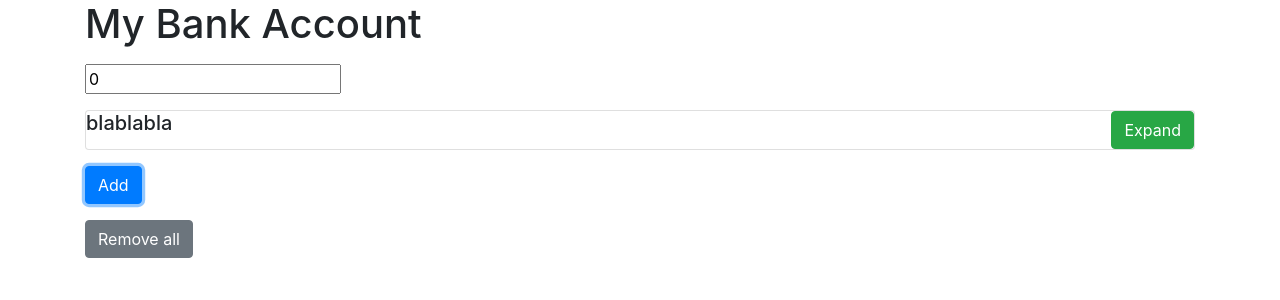
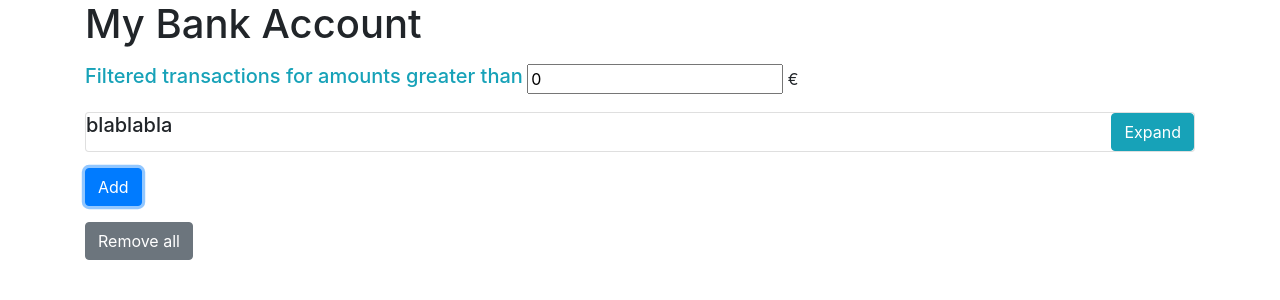
Before and after one commit to fabiosussetto/dechit-react-1, a React (Create React App) app: page / in a window 1280 px wide. Both pictures are taken after a click on the button "Add". Shown: the top 300 px of the page. Built offline with nearby package versions, Linux system fonts and the light colour scheme; no server answers.

Commit message:
refactored variables

```diff
--- a/src/App.js
+++ b/src/App.js
@@ -9,7 +9,7 @@ class App extends Component {
   state = {
     title : 'My Bank Account',
     transactions: [],
-    value: 0
+    filterAmount: 0
   }
 
   fetchData = () => {
@@ -28,7 +28,8 @@ class App extends Component {
 
   clearTransactions = () => {
     this.setState({
-      transactions: []
+      transactions: [],
+      filterAmount: 0
     })
   }
 
@@ -77,12 +78,12 @@ class App extends Component {
 
   handleChange = (event) => {
     this.setState({
-      value: event.target.value
+      filterAmount: event.target.value
     })
   }
 
   render() {
-    const { title, transactions, value } = this.state
+    const { title, transactions, filterAmount } = this.state
     const callbacks = {
       onIncrementAmount: this.incrementAmount,
       onAddTransaction: this.addTransaction,
@@ -91,7 +92,7 @@ class App extends Component {
     }
 
     return (
-      <TransactionList transactions={transactions} title={title} callbacks={callbacks} value={value} />
+      <TransactionList transactions={transactions} title={title} callbacks={callbacks} filterAmount={filterAmount} />
     )
   }
 
--- a/src/TransactionCard.js
+++ b/src/TransactionCard.js
@@ -2,12 +2,13 @@ import React, { Component } from 'react'
 import ExpandCollapse from './ExpandCollapse';
 
 class TransactionCard extends Component {
+
     state = {
         isHidden: true,
         text: 'Expand',
     }
 
-    toggleHidden() {
+    toggleHidden = () => {
         let textExpandCollapse = this.state.text;
         if(textExpandCollapse==='Expand') {
             textExpandCollapse = 'Collapse'
@@ -29,7 +30,7 @@ class TransactionCard extends Component {
                         <h5 className="card-title">{transaction.title}</h5>
                     </div>
                     <div className="col-2 text-right">
-                        <button className="btn btn-success" onClick={this.toggleHidden.bind(this)}>
+                        <button className="btn btn-info" onClick={this.toggleHidden.bind(this)}>
                             {this.state.text}
                         </button>
                     </div>
--- a/src/TransactionList.js
+++ b/src/TransactionList.js
@@ -2,32 +2,23 @@ import React, { Component } from 'react';
 import TransactionCard from './TransactionCard'
 
 class TransactionList extends Component {
- /* state = {
-    value: 0,
-  }
-  handleChange(event) {
-    this.setState({
-      value: event.target.value
-    })
-  }*/
 
   render() {
-    const { title, transactions, callbacks, value } = this.props
+    const { title, transactions, callbacks, filterAmount } = this.props
     const handleChange = callbacks.onHandleChange.bind(this)
 
     const listElements = transactions
-    .filter((transaction) => (transaction.amount>value))
+    .filter((transaction) => (transaction.amount > filterAmount))
     .map((transaction) => (
       <TransactionCard transaction={transaction} onIncrementAmount={callbacks.onIncrementAmount.bind(this, transaction.id)} key={transaction.id} />
     ))
-
 
     return (
       <div className="container">
         <h1>{title}</h1>
         <div className="row mt-3">
-          <div className="col-2">
-            <input type="number" value={value} onChange={handleChange} />
+          <div className="col-12">
+            <h5 className="text-info float-left">Filtered transactions for amounts greater than</h5>&nbsp;<input type="number" value={filterAmount} onChange={handleChange} /> &euro;
           </div>
         </div>
         <div className="row">
```
